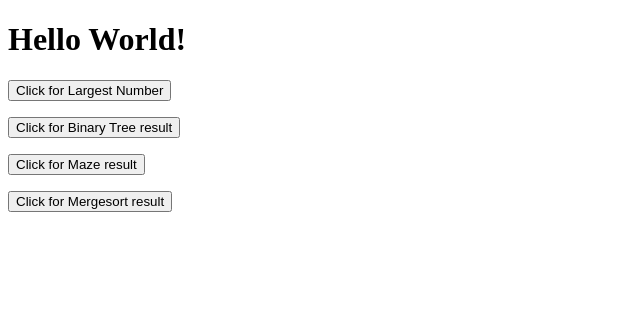
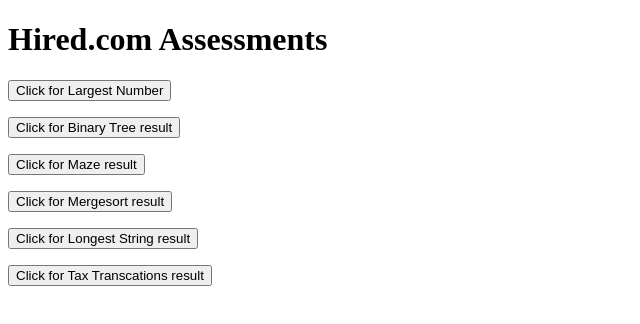
Before and after one commit to d-w-arnold/javascript-hired.com, a plain HTML site: page index.html in a window 1280 px wide. Shown: the whole page, without its empty margins (0-640 px from the left). Drawn offline with Linux system fonts and the light colour scheme.

Commit message:
Front-end assessment complete

```diff
--- a/index.html
+++ b/index.html
@@ -7,7 +7,7 @@
 </head>
 <body>
 
-<h1>Hello World!</h1>
+<h1>Hired.com Assessments</h1>
 
 <button type="button" onclick="printMsg('demo1', largestNum(nums))">Click for Largest Number</button>
 <p id="demo1"></p>
@@ -21,5 +21,11 @@
 <button type="button" onclick="printMsg('demo4', mergeSort(nums2))">Click for Mergesort result</button>
 <p id="demo4"></p>
 
+<button type="button" onclick="printMsg('demo5', longestStr(strNum))">Click for Longest String result</button>
+<p id="demo5"></p>
+
+<button type="button" onclick="printMsg('demo6', taxTrans(trans, tx))">Click for Tax Transcations result</button>
+<p id="demo6"></p>
+
 </body>
 </html>
--- a/script.js
+++ b/script.js
@@ -1,3 +1,7 @@
+function printMsg(id, fun) {
+    document.getElementById(id).innerHTML = fun;
+}
+
 const nums = [7, 2, 6, 3];
 const nums2 = [9, 6, 7, 4, 7, 2, 2, 4, 2, 3, 7, 7];
 const list = [3, 6, 2, 9, -1, 10];
@@ -8,9 +12,56 @@ const mze = [
     [1, 0, 1, 1, 1],
     [1, 0, 0, 0, 1]
 ]
+const strNum = "7234";
+const trans = [10,24,12,8,10,24];
+const tx = 1.2;
 
-function printMsg(id, fun) {
-    document.getElementById(id).innerHTML = fun;
+function taxTrans(transactions, taxRate) {
+    var numCalls = 0;
+    var map = new Map()
+    for (let i = 0; i < transactions.length; i++) {
+        let trans = transactions[i];
+        if (map.has(trans)) {
+            continue;
+        } else {
+            numCalls++;
+            map.set(trans, 1);
+        }
+    }
+    return numCalls;
+}
+
+function longestStr(n) {
+    var charArr = [];
+    var newN = n.toString(10);
+    for (var i = 0; i < newN.length; i++) {
+        charArr.push(newN.charAt(i));
+    }
+    var longestStrLen = 0;
+    for (let i = 0; i < charArr.length; i++) {
+        let count = 0;
+        let repeats = false;
+        let map = new Map()
+        let index = 0;
+        while (!repeats) {
+            if ((i + index) < charArr.length) {
+                let tmpChar = charArr[i + index];
+                if (map.has(tmpChar)) {
+                    repeats = true;
+                } else {
+                    map.set(tmpChar, 1);
+                    count++;
+                    index++;
+                }
+            } else {
+                break;
+            }
+        }
+        if (count > longestStrLen) {
+            longestStrLen = count;
+        }
+    }
+    return longestStrLen;
 }
 
 function merge(left, right) {
```
